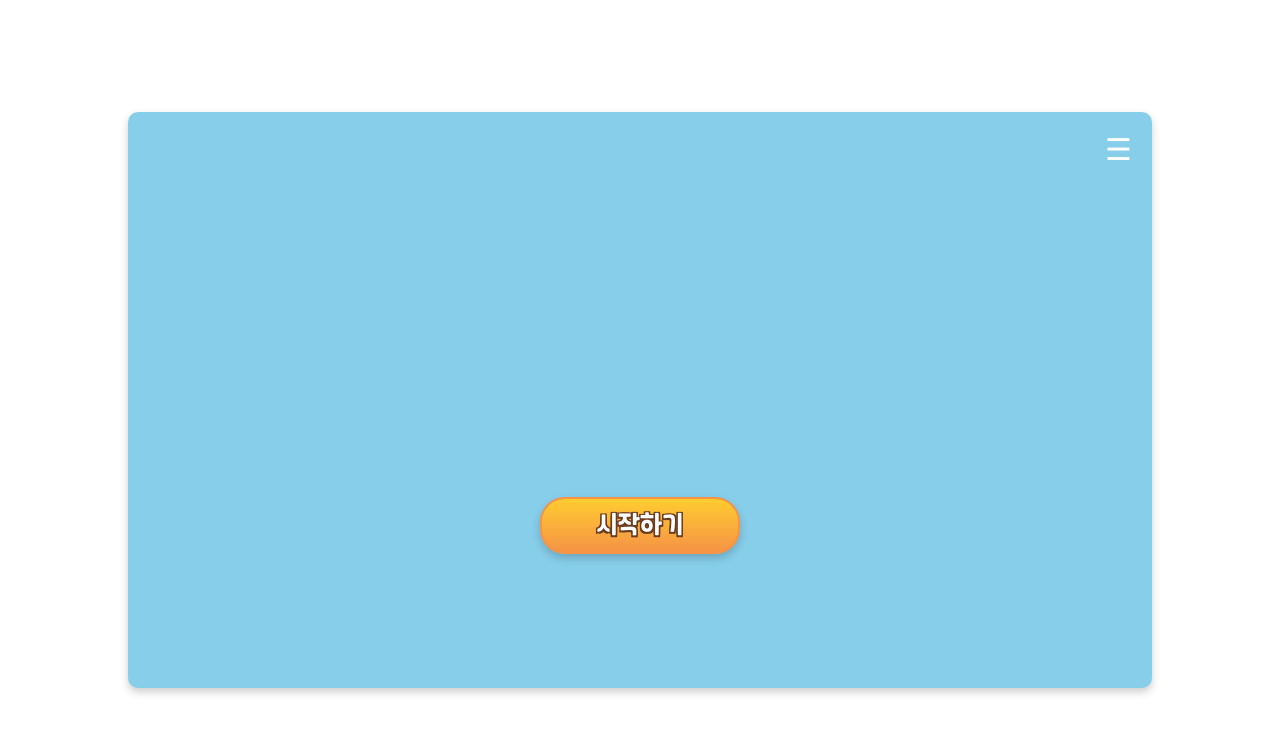
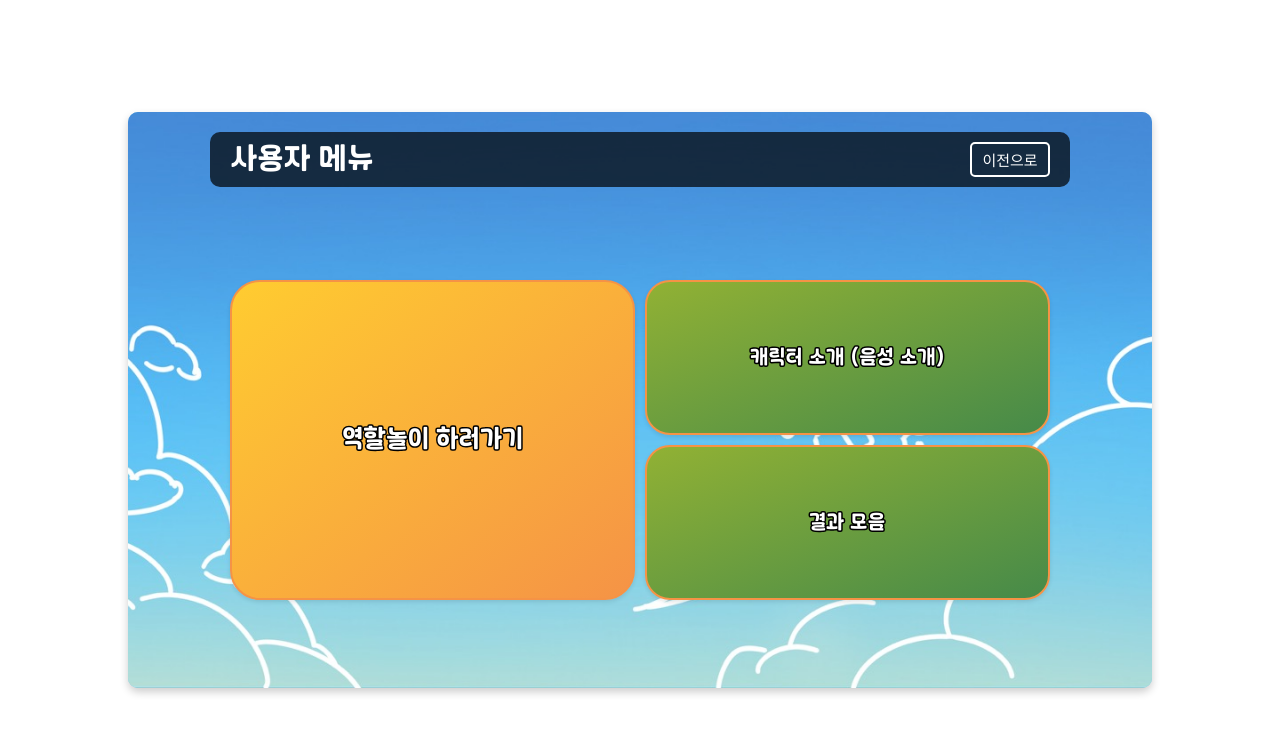
Before and after one commit to Prize-Three/roleplay_frontend, a React (Create React App) app: page / in a window 1280 px wide. Shown: the top 734 px of the page. Built offline with nearby package versions, Linux system fonts and the light colour scheme.

Commit message:
[Home] 이중 텍스트로 테두리 생성하기

```diff
--- a/src/pages/Home/Home.jsx
+++ b/src/pages/Home/Home.jsx
@@ -1,36 +1,36 @@
-import React, { useState } from 'react';
+import React from 'react';
 import Layout from '../../components/Layout/Layout';
 import { useNavigate } from 'react-router-dom';
 import styles from './Home.module.scss';
 
 function Home() {
     const navigate = useNavigate();
-    const [menuOpen, setMenuOpen] = useState(false);
-    let title = 'AI와 함께하는 역할놀이';
-
-    const toggleMenu = () => {
-        setMenuOpen(!menuOpen);
-    };
 
     return (
         <Layout>
-            <div className={styles.homeWrap}>
-                <div className={styles.hamburgerMenu} onClick={toggleMenu}>
-                    ☰
+            <div className={styles.homeContainerWrap}>
+                <div className={styles.header}>
+                    <h1>사용자 메뉴</h1>
+                    <button onClick={() => navigate('/')} className={styles.exitButton}>이전으로</button>
                 </div>
-                {menuOpen && (
-                    <>
-                        <div className={styles.overlay} onClick={toggleMenu}></div>
-                        <div className={styles.menu}>
-                            <h3 className={styles.menuTitle}>사용자 메뉴</h3>
-                            <button className={styles.menuButton} onClick={() => navigate('/voice-manage')}>캐릭터 소개 (음성 소개)</button>
-                            <button className={styles.menuButton} onClick={() => navigate('/total-result')}>결과 모음</button>
+                <div className={styles.contentWrap}>
+                    <div className={styles.buttonContainer}>
+                        <div className={styles.leftColumn}>
+                            <button className={styles.startBtn} onClick={() => navigate('/situation')}>
+                                <span className={styles.textOutline}>역할놀이 하러가기</span>
+                                <span className={styles.textMain}>역할놀이 하러가기</span>
+                            </button>
                         </div>
-                    </>
-                )}
-                <div className={styles.homeContentWrap}>
-                    <div className={styles.homeDiv}>
-                        <button className={styles.startBtn} onClick={() => navigate('/situation')}>시작하기</button>
+                        <div className={styles.rightColumn}>
+                            <button className={styles.menuButton} onClick={() => navigate('/voice-manage')}>
+                                <span className={styles.textOutline}>캐릭터 소개 (음성 소개)</span>
+                                <span className={styles.textMain}>캐릭터 소개 (음성 소개)</span>
+                            </button>
+                            <button className={styles.menuButton} onClick={() => navigate('/total-result')}>
+                                <span className={styles.textOutline}>결과 모음</span>
+                                <span className={styles.textMain}>결과 모음</span>
+                            </button>
+                        </div>
                     </div>
                 </div>
             </div>
--- a/src/pages/Home/Home.module.scss
+++ b/src/pages/Home/Home.module.scss
@@ -1,123 +1,62 @@
-.homeWrap {
+.homeContainerWrap {
     width: 100%;
     height: 100%;
     border-radius: 10px;
-    // background-image: url('../../../public/assets/home/background.png');
+    background-size: cover;
+
+    background-image: url('../../../public/assets/home/newHomeImg.png');
     background-size: cover;
     background-position: center;
     background-repeat: no-repeat;
     position: relative;
+    display: flex;
+    flex-direction: column;
+    justify-content: flex-start;
+    align-items: center;
+    padding-top: 80px;
 }
 
-.hamburgerMenu {
-    position: absolute;
+.header {
+    display: flex;
+    justify-content: space-between;
+    align-items: center;
+    width: 80%;
+    background: rgba(0, 0, 0, 0.7);
+    padding: 10px 20px;
+    border-radius: 10px;
+    font-size: 15px;
+    position: fixed;
     top: 20px;
-    right: 20px;
-    font-size: 30px;
+    z-index: 1000;
+
+    h1 {
         color: white;
-    cursor: pointer;
-    z-index: 1001;
+        margin: 0;
     }
 
-.overlay {
-    position: fixed;
-    top: 0;
-    left: 0;
-    width: 100%;
-    height: 100%;
-    background-color: rgba(0, 0, 0, 0.5);
-    z-index: 1000;
-}
-
-.menu {
-    font-family: 'LaundryGothicBold', sans-serif;
-    position: absolute;
-    top: 60px;
-    right: 20px;
-    background-color: rgba(255, 255, 255, 0.95);
-    border-radius: 10px;
-    padding: 20px;
-    z-index: 1001;
-    display: flex;
-    flex-direction: column;
-    gap: 15px;
-    box-shadow: 0 6px 12px rgba(0, 0, 0, 0.3);
-    animation: slideIn 0.3s ease;
-
-    @keyframes slideIn {
-        from {
-            opacity: 0;
-            transform: translateY(-20px);
-        }
-        to {
-            opacity: 1;
-            transform: translateY(0);
-        }
-    }
-
-}
-
-.menuTitle {
-    position: relative; /* Position relative to allow absolute positioning of the box */
-    font-size: 20px;
-    font-weight: bold;
-    color: #333;
-    text-align: center;
-    margin: 10px;
-    // text-align: left;
-
-    &::before {
-        content: '';
-        display: inline-block;
-        width: 12px; /* Width of the box */
-        height: 30px; /* Height of the box */
-        background-color: #FFCC30; /* Color of the box */
-        border-radius: 2px; /* Rounded corners */
-        margin-right: 8px; /* Space between the box and the text */
-        vertical-align: middle; /* Align with the text */
-        position: absolute; /* Position it relative to the title */
-        left: -20px; /* Adjust the position to be right before the text */
-        top: 50%; /* Center vertically */
-        transform: translateY(-50%); /* Adjust for perfect vertical centering */
-    }
-}
-
-.menuButton {
-    border: 2px solid #F59346;
-    font-family: 'LaundryGothicBold', sans-serif;
-    background: linear-gradient(to right, #FFCC30, #F59346);
-    background: linear-gradient(
-            to bottom right, /* Gradient direction */
-            #FFCC30 27%, /* Start color at 27% */
-            #FFB21E 56% /* End color at 56% */
-    );
-    text-shadow: 1px 1px 0 #6C3C21, -1px -1px 0 #6C3C21, 1px -1px 0 #6C3C21, -1px 1px 0 #6C3C21;
+    .exitButton {
         color: white;
-    font-size: 18px;
+        background: none;
+        border: 2px solid white;
+        border-radius: 5px;
+        padding: 5px 10px;
         cursor: pointer;
-    padding: 12px 20px;
-    text-align: center;
-    border-radius: 5px;
+        font-size: 15px;
         transition: background-color 0.3s ease, transform 0.3s ease;
-    box-shadow: 0 2px 4px rgba(0, 0, 0, 0.1);
 
         &:hover {
-        background: linear-gradient(
-            to bottom right, /* Gradient direction */
-            #E86B28 27%, /* Start color at 27% */
-            #EC8841 56% /* End color at 56% */
-        );
-        // background: linear-gradient(to right, #FFDA79, #FF974B);
+            background-color: rgba(255, 255, 255, 0.2);
             transform: scale(1.05);
         }
 
         &:active {
-        background: linear-gradient(to right, #FF6D6D, #FF5252);
+            background-color: rgba(255, 255, 255, 0.3);
             transform: scale(0.95);
         }
     }
+}
 
-.homeContentWrap {
+.contentWrap {
     display: flex;
     justify-content: center;
     align-items: center;
@@ -125,41 +64,93 @@
     height: 100%;
 }
 
-.homeDiv {
-    color: white;
-    text-align: center;
+.buttonContainer {
+    display: flex;
+    justify-content: space-between;
+    align-items: center;
+    width: 80%; /* Adjust width as needed */
+    height: 80%; /* Adjust height as needed */
     padding: 20px;
-    box-sizing: border-box;
+    gap: 10px;
+}
+
+.leftColumn, .rightColumn {
     display: flex;
     flex-direction: column;
+    justify-content: center;
     align-items: center;
-    justify-content: center;
-    margin-top: 250px;
+    flex: 1;
+}
+
+.rightColumn {
+    justify-content: space-around;
+    gap: 10px;
+}
+
+.menuButton, .startBtn {
+    border: 2px solid #F59346;
+    font-family: 'LaundryGothicBold', sans-serif;
+    background: linear-gradient(to bottom right, #FFCC30, #F59346);
+
+    color: white;
+    font-size: 20px;
+    cursor: pointer;
+    padding: 20px;
+    text-align: center;
+    border-radius: 10px;
+    transition: background-color 0.3s ease, transform 0.3s ease;
+    box-shadow: 0 2px 4px rgba(0, 0, 0, 0.1);
+    width: 100%; /* Ensure consistent button width */
+    position: relative;
 }
 
 .startBtn {
-    background: linear-gradient(to bottom, #FFCC30, #F59346);
-    color: #FFFFFF;
-    font-weight: bold;
-    border: none;
-    padding: 12px 24px;
     font-size: 25px;
-    cursor: pointer;
-    outline: none;
-    border-radius: 25px;
-    font-family: 'LaundryGothicBold', sans-serif;
-    width: 200px;
-    border: 2px solid #F59346;
-    text-shadow: 1.5px 1.5px 0 #6C3C21, -1.5px -1.5px 0 #6C3C21, 1.5px -1.5px 0 #6C3C21, -1.5px 1.5px 0 #6C3C21;
-    box-shadow: 0 4px 8px rgba(0, 0, 0, 0.2);
-    transition: background-color 0.3s ease, transform 0.3s ease;
+    border-radius: 30px;
+    height: 320px;
 
-    &:hover {
-        background-color: #FFA984;
+    background: linear-gradient(
+            to bottom right, /* Gradient direction */
+            #FFCC30 0%, /* Start color at 27% */
+            #F59346 100% /* End color at 56% */
+    );
 }
 
-    &:active {
-        background-color: #FF8B66;
-        transform: translateY(1px);
+.menuButton {
+    height: 155px;
+    border-radius: 25px;
+
+    background: linear-gradient(
+            to bottom right, /* Gradient direction */
+            #91B134 0%, /* Start color at 27% */
+            #468A49 100% /* End color at 56% */
+    );
 }
+
+.textOutline {
+    color: transparent; /* 본문 텍스트를 투명하게 */
+    -webkit-text-stroke: 3px black; /* 테두리 두께 및 색상 */
+    position: absolute;
+    top: 50%;
+    left: 50%;
+    transform: translate(-50%, -50%); /* 정중앙으로 이동 */
+    width: 100%;
+    height: 100%;
+    z-index: 1;
+    text-align: center;
+    display: flex;
+    justify-content: center;
+    align-items: center;
 }
+
+.textMain {
+    position: relative;
+    color: white; /* 본문 텍스트 색상 */
+    z-index: 2;
+}
+
+.textMain {
+    position: relative;
+    color: white; /* 본문 텍스트 색상 */
+    z-index: 2;
+}
```
Lines whose indentation alone changed are shown as unchanged.
